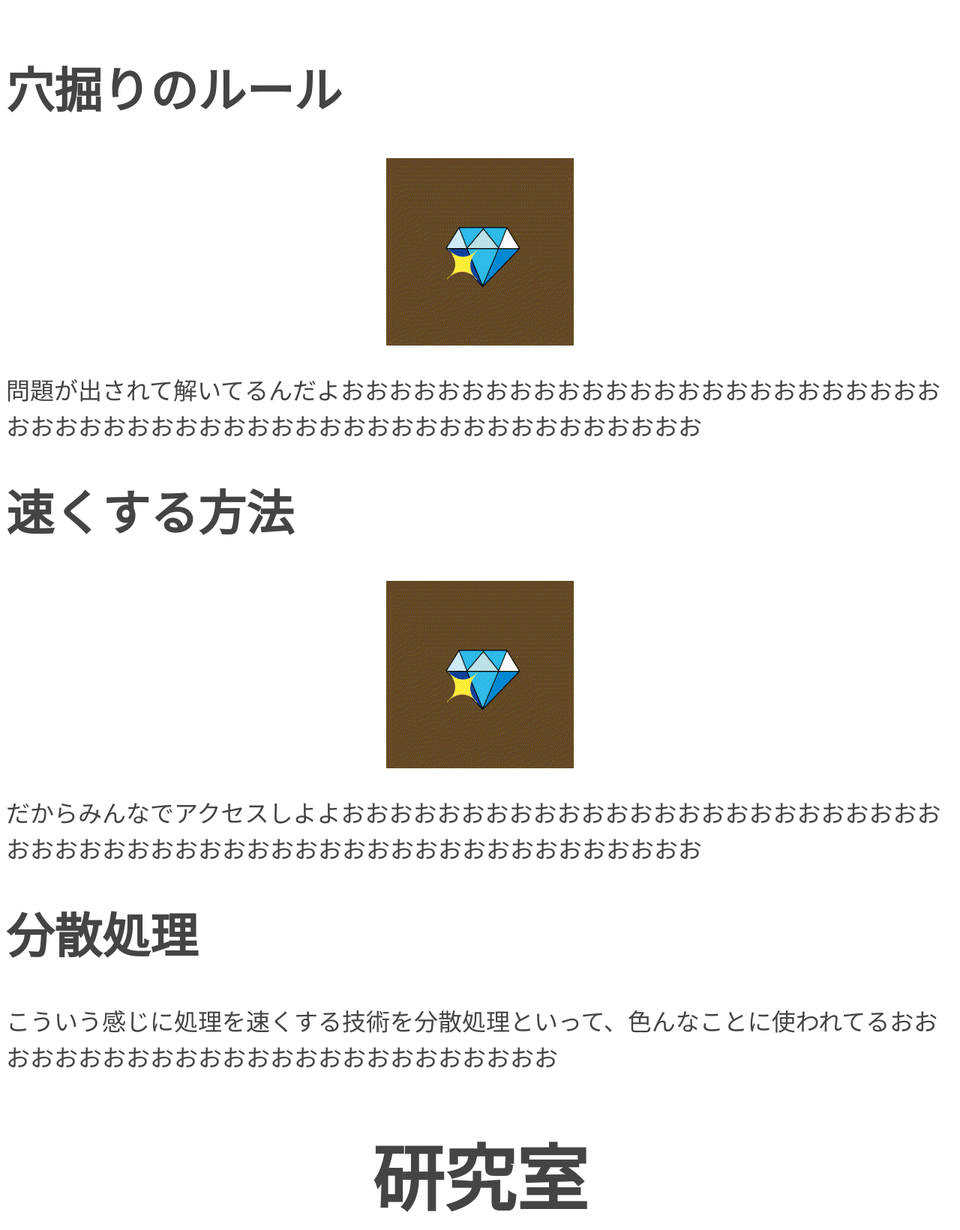
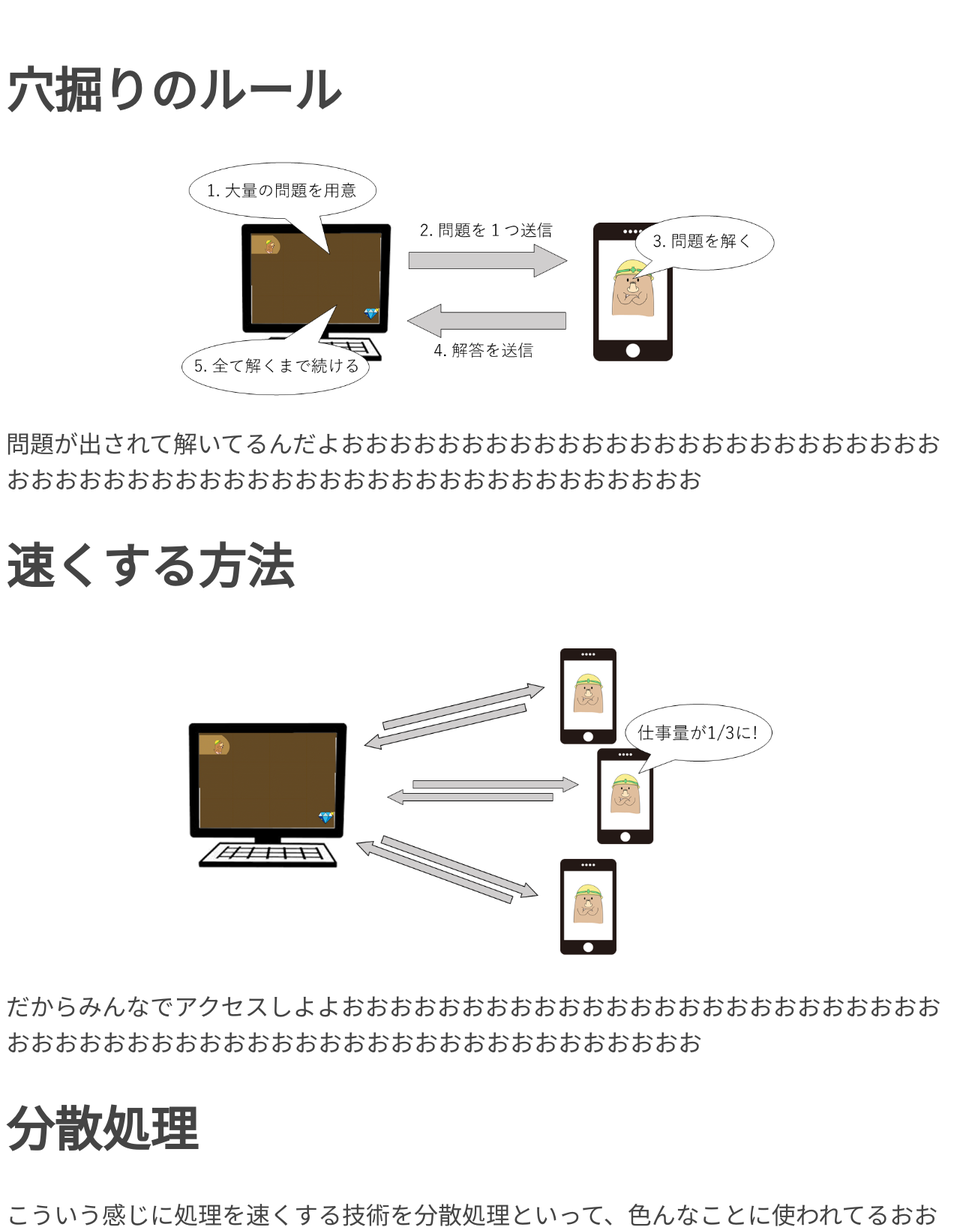
Before and after one commit to cdlab-sit/BBDC, a Flask app: template templates/description.html in a window 1280 px wide. Shown: the part 2695-4336 px from the top of the page at 75% size. Run offline with Flask 2, Linux system fonts and the light colour scheme; the template is opened without the code that fills it, so the values that code supplies are empty.

Commit message:
説明の画像を追加

```diff
--- a/templates/description.html
+++ b/templates/description.html
@@ -54,7 +54,7 @@
         <h1 class="H">穴掘りのルール</h1>
       </div>
       <div class="image">
-        <img src="../static/img/treasure-250-250-30.gif" alt="sutegoro">
+        <img src="../static/img/gennri1.png" width=800 alt="原理">
       </div>
       <div class="text">
         <p>問題が出されて解いてるんだよおおおおおおおおおおおおおおおおおおおおおおおおおおおおおおおおおおおおおおおおおおおおおおおおおおおおおお</p>
@@ -64,7 +64,7 @@
         <h1 class="H">速くする方法</h1>
       </div>
       <div class="image">
-        <img src="../static/img/treasure-250-250-30.gif" alt="sutegoro">
+        <img src="../static/img/gennri2.png" width=800 alt="みんなで協力">
       </div>
       <div class="text">
         <p>だからみんなでアクセスしよよおおおおおおおおおおおおおおおおおおおおおおおおおおおおおおおおおおおおおおおおおおおおおおおおおおおおおお</p>
```
Also changed, not shown: static/img/gennri1.png (added), static/img/gennri2.png (added).
